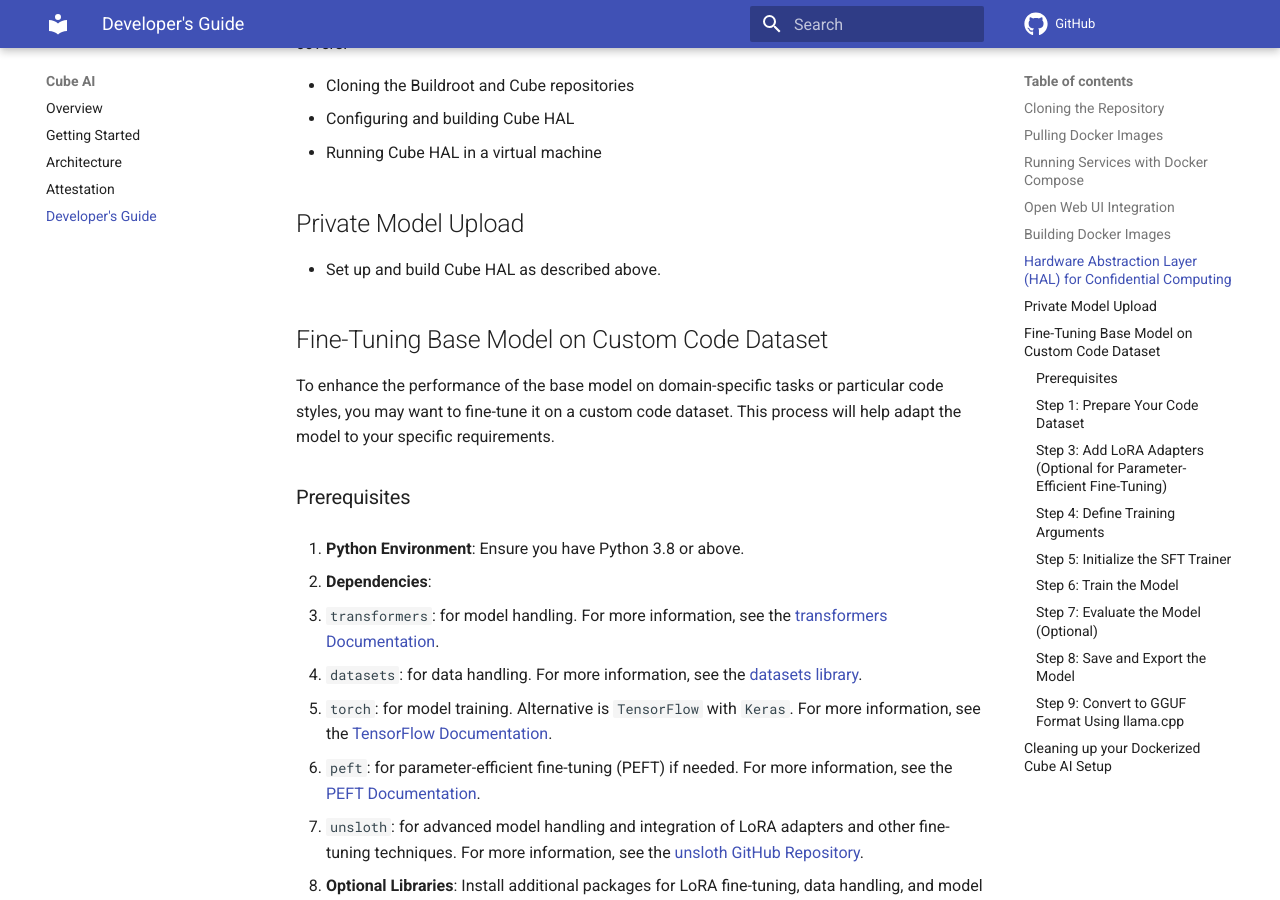
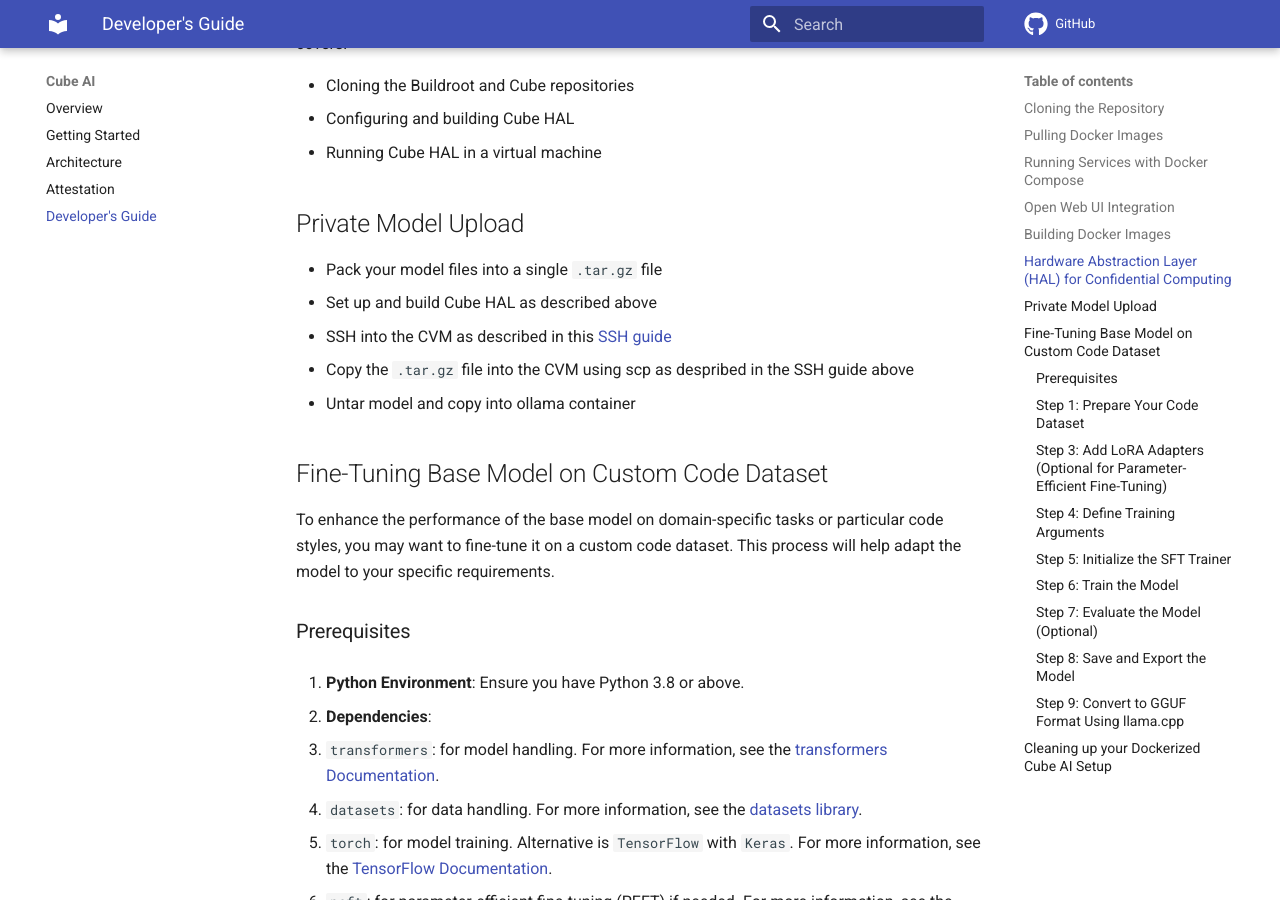
Before and after one commit to ultravioletrs/cube-docs, an MkDocs documentation site: the page built from docs/developer-guide.md, in a window 1280 px wide and 900 px high, scrolled down 2059 px. Built offline with MkDocs 1.6.1 and Material for MkDocs 9.7.7, drawn with Linux system fonts in a browser that asks for light colours; comment, search, counter and statistics services are not loaded.

Commit message:
Update upload steps
Signed-off-by: JeffMboya <jangina.mboya@gmail.com>

```diff
--- a/docs/developer-guide.md
+++ b/docs/developer-guide.md
@@ -83,7 +83,11 @@ For detailed instructions on setting up and building Cube HAL, please refer to [
 
 ## Private Model Upload
 
-- Set up and build Cube HAL as described above.
+- Pack your model files into a single `.tar.gz` file
+- Set up and build Cube HAL as described above
+- SSH into the CVM as described in this [SSH guide](https://github.com/ultravioletrs/cube/blob/main/hal/buildroot/ssh.md)
+- Copy the `.tar.gz` file into the CVM using scp as despribed in the SSH guide above
+- Untar model and copy into ollama container
 
 ## Fine-Tuning Base Model on Custom Code Dataset
 
```
